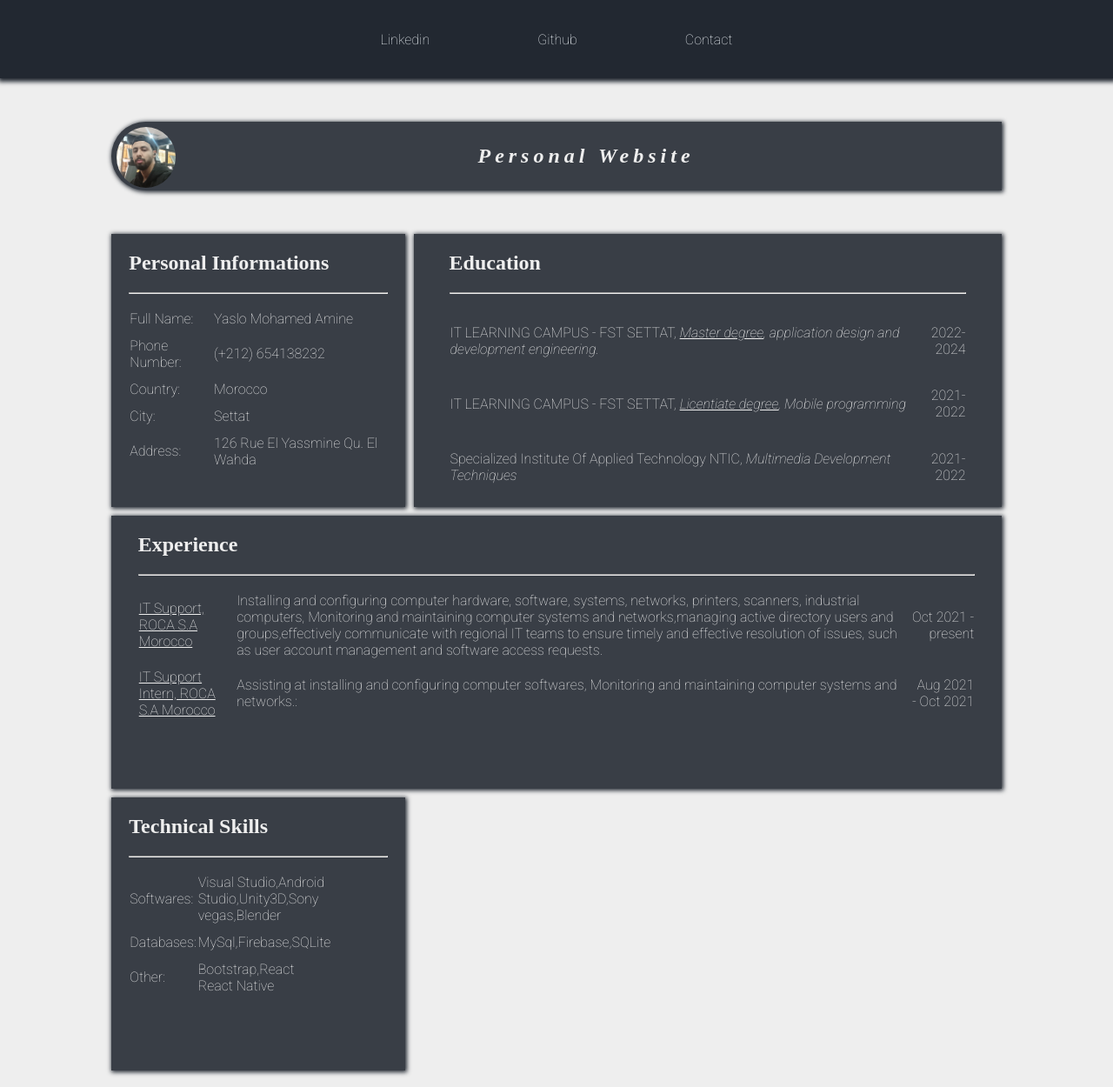
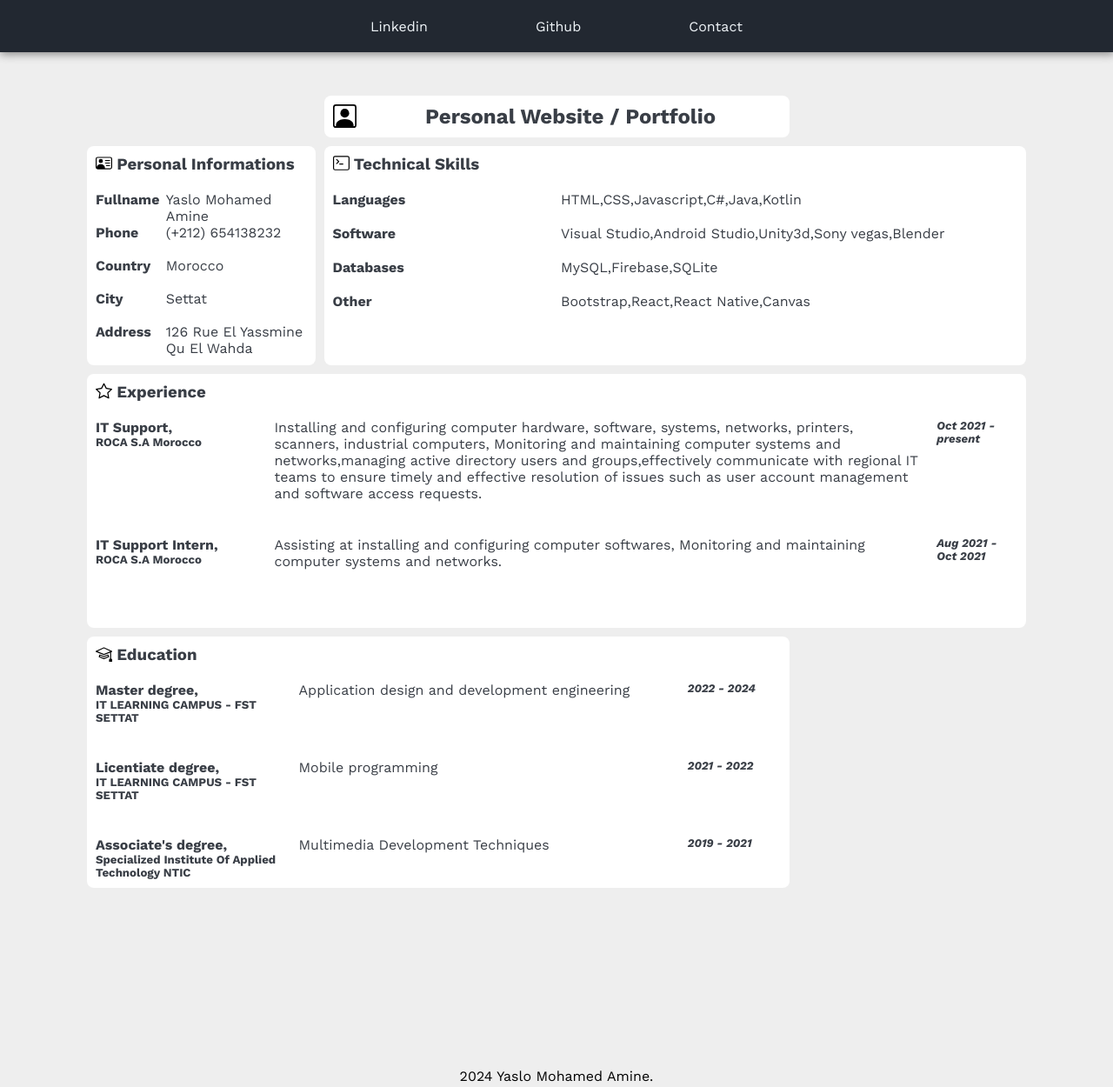
Before and after one commit to yasloxamine/Portfolio, a plain HTML site: page index.html in a window 1280 px wide. Shown: the top 1250 px of the page at 87% size. Drawn offline with nearby package versions, Linux system fonts and the light colour scheme.

Commit message:
Add files via upload

```diff
--- a/index.css
+++ b/index.css
@@ -1,17 +1,24 @@
 /*Tags*/
+* {
+  margin: 0;
+}
 
 body {
-  margin: 0;
-  font-family: "Roboto", sans-serif;
-  font-weight: 100;
+  font-family: "Work Sans", sans-serif;
+  font-optical-sizing: auto;
+  font-weight: 400;
   font-style: normal;
-  color: #eeeeee;
+  color: #393e46;
   background-color: #eeeeee;
 }
 
 a {
   text-decoration: none;
   color: #eeeeee;
+}
+
+h3 {
+  margin-bottom: 20px;
 }
 
 table {
@@ -22,14 +29,9 @@ table {
 /*Classes*/
 
 .body-container {
-  padding: 0% 10%;
+  padding: 0px 100px;
   margin-top: 50px;
   margin-bottom: 150px;
-}
-
-.playfair-display {
-  font-family: "Playfair Display", serif;
-  font-optical-sizing: auto;
 }
 
 .align-right {
@@ -46,56 +48,37 @@ table {
   justify-content: center;
   padding: 20px;
   gap: 10%;
-  height: 50px;
-  box-shadow: 1px 1px 5px 1px #222831;
+  height: 20px;
 }
 
 .flex-container:hover {
-  box-shadow: 1px 1px 5px 3px #222831;
+  box-shadow: 1px 1px 10px 1px grey;
 }
 
 .nav-item {
   color: #f0f5f9;
 }
 
-.profile-icon {
-  float: left;
-  height: 70px;
-  border-radius: 50%;
-}
-
 .grid-container {
   display: grid;
-  grid-template-columns: 0.5fr 1fr;
-  grid-template-rows: 1fr 1fr 1fr;
+  grid-template-columns: repeat(4, 1fr);
+  grid-auto-rows: auto;
   gap: 10px;
 }
 
 .grid-item {
-  box-shadow: 1px 1px 5px 1px #222831;
-
-  padding: 0% 6%;
   max-height: 800px;
-  background-color: #393e46;
+  background-color: white;
+  border-radius: 0.5rem;
+  padding: 10px;
 }
 
 .grid-item:hover {
-  box-shadow: 1px 1px 5px 3px #222831;
-}
-
-.title-div {
-  box-shadow: 1px 1px 5px 1px #222831;
-  border-top-left-radius: 3rem;
-  border-bottom-left-radius: 3rem;
-  padding: 0.6%;
-  margin-bottom: 50px;
-  text-align: center;
-  letter-spacing: 5px;
-  background-color: #393e46;
+  box-shadow: 1px 1px 10px 1px grey;
 }
 
 .title-div:hover {
-  box-shadow: 1px 1px 5px 3px #222831;
+  box-shadow: 1px 1px 10px 1px grey;
 }
 
 .grid-item-span2 {
@@ -103,34 +86,90 @@ table {
   padding: 0% 3%;
 }
 
+.grid-items-icons {
+  float: left;
+  height: 1.2rem;
+  margin-right: 5px;
+}
+
+.title-div-icon {
+  height: 1.7rem;
+}
+
 /*IDs*/
 
+#title-div {
+  grid-column-start: 2;
+  grid-column-end: 4;
+  text-align: center;
+}
+
+#personal-info-div {
+  grid-area: 2/1/3/2;
+}
+
+#technical-div {
+  grid-column: span 3;
+}
+
+#experience-div {
+  grid-column: span 4;
+}
+
+#education-div {
+  grid-column: span 3;
+}
+
+#personal-info-container {
+  display: grid;
+  grid-template-columns: 0.5fr 1fr;
+  grid-template-rows: repeat(5, 1fr);
+}
+
+#technical-skills-container {
+  display: grid;
+  grid-template-columns: 1fr 2fr;
+  grid-template-rows: repeat(4, 1fr);
+  gap: 20px 0px;
+}
+
+#experience-container {
+  display: grid;
+  grid-template-columns: 1fr 4fr 0.5fr;
+  grid-template-rows: 1fr 1fr;
+  gap: 40px 20px;
+}
+
+#education-container {
+  display: grid;
+  grid-template-columns: 1fr 2fr 0.5fr;
+  grid-template-rows: 1fr 1fr 1fr;
+  gap: 40px 20px;
+}
+
 /*Media*/
-@media screen and (max-width: 950px) {
-  .grid-item {
-    grid-column: span 2;
-  }
-  .grid-container {
-    grid-template-rows: 1fr 1fr 1fr 1fr;
+
+@media screen and (max-width:1256px){
+  .body-container {
+    padding: 0px 20px;
+    margin-top: 50px;
+    margin-bottom: 150px;
   }
 }
 
-@media screen and (max-width: 414px) {
-  .profile-icon {
-    margin-top: 10px;
-    margin-left: 10px;
-    float: left;
-    height: 70px;
-    border-radius: 50%;
+@media screen and (max-width:1096px){
+  #personal-info-div {
+    grid-area: 2/1/3/3;
+  }
+
+  #personal-info-container {
+    display: grid;
+    grid-template-columns: 0.5fr 1fr;
+    grid-template-rows: repeat(5, 1fr);
+    gap: 20px 0px;
+  }
+
+  #technical-div {
+    grid-column: span 2;
   }
 }
-
-@media screen and (max-width: 607px) {
-  .grid-item {
-    padding-bottom: 0;
-  }
-
-  .profile-icon {
-    height: 65px;
-  }
-}
--- a/index.html
+++ b/index.html
@@ -5,14 +5,14 @@
     <meta name="viewport" content="width=device-width, initial-scale=1.0" />
     <title>Yaslo Mohamed Amine's Personal Website</title>
 
-    <link rel="stylesheet" href="./index.css" />
-
     <link rel="preconnect" href="https://fonts.googleapis.com" />
     <link rel="preconnect" href="https://fonts.gstatic.com" crossorigin />
     <link
-      href="https://fonts.googleapis.com/css2?family=Roboto:ital,wght@0,100;0,300;0,400;0,500;0,700;0,900;1,100;1,300;1,400;1,500;1,700;1,900&display=swap"
+      href="https://fonts.googleapis.com/css2?family=Work+Sans:ital,wght@0,100..900;1,100..900&display=swap"
       rel="stylesheet"
     />
+
+    <link rel="stylesheet" href="./index.css" />
   </head>
   <body>
     <!-- Navbar Section-->
@@ -43,130 +43,135 @@
 
     <!-- Body Section-->
     <section class="body-container">
-      <div class="title-div">
-        <img
-          class="profile-icon"
-          src="./images/profileIcon.jpg"
-          alt="Profile Image"
-        />
-        <h1 class="playfair-display">
-          <i>Personal Website</i>
-        </h1>
-      </div>
       <div class="grid-container">
-        <div class="grid-item">
-          <h2 class="playfair-display">Personal Informations</h2>
-          <hr />
-          <table>
-            <tr>
-              <td>Full Name:</td>
-              <td>Yaslo Mohamed Amine</td>
-            </tr>
-            <tr>
-              <td>Phone Number:</td>
-              <td>(+212) 654138232</td>
-            </tr>
-            <tr>
-              <td>Country:</td>
-              <td>Morocco</td>
-            </tr>
-            <tr>
-              <td>City:</td>
-              <td>Settat</td>
-            </tr>
-            <tr>
-              <td>Address:</td>
-              <td>126 Rue El Yassmine Qu. El Wahda</td>
-            </tr>
-          </table>
+        <div class="grid-item" id="title-div">
+          <img
+            class="grid-items-icons title-div-icon"
+            src="./icons/person-square.svg"
+            alt="Personal Website Icon"
+          />
+          <h1>Personal Website / Portfolio</h1>
         </div>
-        <div class="grid-item">
-          <h2 class="playfair-display">Education</h2>
-          <hr />
-          <table>
-            <tr>
-              <td>
-                <p>
-                  IT LEARNING CAMPUS - FST SETTAT,
-                  <i
-                    ><u>Master degree</u>, application design and development
-                    engineering.</i
-                  >
-                </p>
-              </td>
-              <td class="align-right">2022-2024</td>
-            </tr>
-            <tr>
-              <td>
-                <p>
-                  IT LEARNING CAMPUS - FST SETTAT,
-                  <i><u>Licentiate degree</u>, Mobile programming</i>
-                </p>
-              </td>
-              <td class="align-right">2021-2022</td>
-            </tr>
-            <tr>
-              <td>
-                <p>
-                  Specialized Institute Of Applied Technology NTIC,
-                  <i> Multimedia Development Techniques</i>
-                </p>
-              </td>
-              <td class="align-right">2021-2022</td>
-            </tr>
-          </table>
+        <div class="grid-item" id="personal-info-div">
+          <img
+            class="grid-items-icons"
+            src="./icons/person-vcard.svg"
+            alt="Personal Informations Icon"
+          />
+          <h3>Personal Informations</h3>
+
+          <div id="personal-info-container">
+            <div><h4>Fullname</h4></div>
+            <div><p>Yaslo Mohamed Amine</p></div>
+            <div><h4>Phone</h4></div>
+            <div><p>(+212) 654138232</p></div>
+            <div><h4>Country</h4></div>
+            <div><p>Morocco</p></div>
+            <div><h4>City</h4></div>
+            <div><p>Settat</p></div>
+            <div><h4>Address</h4></div>
+            <div><p>126 Rue El Yassmine Qu El Wahda</p></div>
+          </div>
         </div>
-        <div class="grid-item grid-item-span2">
-          <h2 class="playfair-display">Experience</h2>
-          <hr />
-          <table>
-            <tr>
-              <td><u>IT Support, ROCA S.A Morocco</u></td>
-              <td>
+        <div class="grid-item" id="technical-div">
+          <img
+            class="grid-items-icons"
+            src="./icons/terminal.svg"
+            alt="Technical Skills Icon"
+          />
+          <h3>Technical Skills</h3>
+
+          <div id="technical-skills-container">
+            <div><h4>Languages</h4></div>
+            <div><p>HTML,CSS,Javascript,C#,Java,Kotlin</p></div>
+            <div><h4>Software</h4></div>
+            <div>
+              <p>Visual Studio,Android Studio,Unity3d,Sony vegas,Blender</p>
+            </div>
+            <div><h4>Databases</h4></div>
+            <div><p>MySQL,Firebase,SQLite</p></div>
+            <div><h4>Other</h4></div>
+            <div><p>Bootstrap,React,React Native,Canvas</p></div>
+          </div>
+        </div>
+        <div class="grid-item" id="experience-div">
+          <img
+            class="grid-items-icons"
+            src="./icons/star.svg"
+            alt="Experience Icon"
+          />
+          <h3>Experience</h3>
+
+          <div id="experience-container">
+            <div>
+              <h4>IT Support,</h4>
+              <h5>ROCA S.A Morocco</h5>
+            </div>
+            <div>
+              <p>
                 Installing and configuring computer hardware, software, systems,
                 networks, printers, scanners, industrial computers, Monitoring
                 and maintaining computer systems and networks,managing active
                 directory users and groups,effectively communicate with regional
-                IT teams to ensure timely and effective resolution of issues,
+                IT teams to ensure timely and effective resolution of issues
                 such as user account management and software access requests.
-              </td>
-              <td class="align-right">Oct 2021 - present</td>
-            </tr>
+              </p>
+            </div>
+            <div>
+              <h5><i>Oct 2021 - present</i></h5>
+            </div>
+            <div>
+              <h4>IT Support Intern,</h4>
+              <h5>ROCA S.A Morocco</h5>
+            </div>
+            <div>
+              <p>
+                Assisting at installing and configuring computer softwares,
+                Monitoring and maintaining computer systems and networks.
+              </p>
+            </div>
+            <div>
+              <h5><i>Aug 2021 - Oct 2021</i></h5>
+            </div>
+          </div>
+        </div>
+        <div class="grid-item" id="education-div">
+          <img
+            class="grid-items-icons"
+            src="./icons/mortarboard.svg"
+            alt="Education Icon"
+          />
+          <h3>Education</h3>
 
-            <tr>
-              <td><u>IT Support Intern, ROCA S.A Morocco</u></td>
-              <td>
-                Assisting at installing and configuring computer softwares,
-                Monitoring and maintaining computer systems and networks.:
-              </td>
-              <td class="align-right">Aug 2021 - Oct 2021</td>
-            </tr>
-          </table>
-        </div>
-        <div class="grid-item">
-          <h2 class="playfair-display">Technical Skills</h2>
-          <hr />
-          <table>
-            <tr>
-              <td>Softwares:</td>
-              <td>Visual Studio,Android Studio,Unity3D,Sony vegas,Blender</td>
-            </tr>
-            <tr>
-              <td>Databases:</td>
-              <td>MySql,Firebase,SQLite</td>
-            </tr>
-            <tr>
-              <td>Other:</td>
-              <td>
-                Bootstrap,React <br />
-                React Native
-              </td>
-            </tr>
-          </table>
+          <div id="education-container">
+            <div>
+              <h4>Master degree,</h4>
+              <h5>IT LEARNING CAMPUS - FST SETTAT</h5>
+            </div>
+            <div><p>Application design and development engineering</p></div>
+            <div>
+              <h5><i>2022 - 2024</i></h5>
+            </div>
+            <div>
+              <h4>Licentiate degree,</h4>
+              <h5>IT LEARNING CAMPUS - FST SETTAT</h5>
+            </div>
+            <div><p>Mobile programming</p></div>
+            <div>
+              <h5><i>2021 - 2022</i></h5>
+            </div>
+            <div>
+              <h4>Associate's degree,</h4>
+              <h5>Specialized Institute Of Applied Technology NTIC</h5>
+            </div>
+            <div><p>Multimedia Development Techniques</p></div>
+            <div>
+              <h5><i>2019 - 2021</i></h5>
+            </div>
+          </div>
         </div>
       </div>
       <br /><br /><br />
-      <hr />
     </section>
   </body>
   <!-- Footer -->
```
Also changed, not shown: icons/mortarboard.svg (added), icons/person-square.svg (added), icons/person-vcard.svg (added), icons/star.svg (added), icons/terminal.svg (added).
